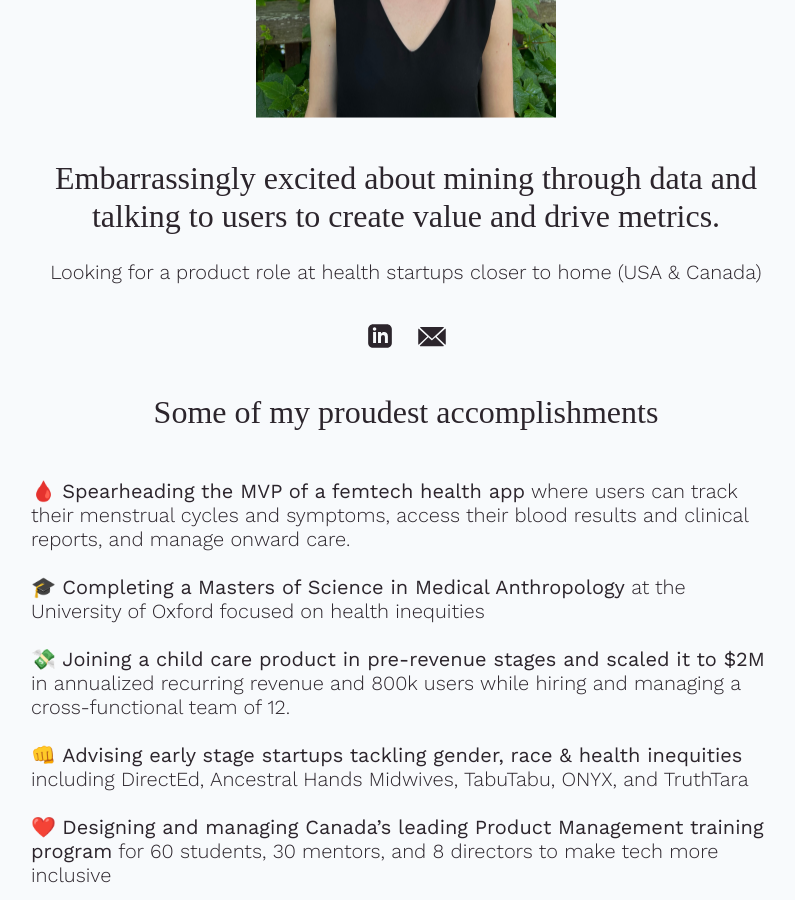
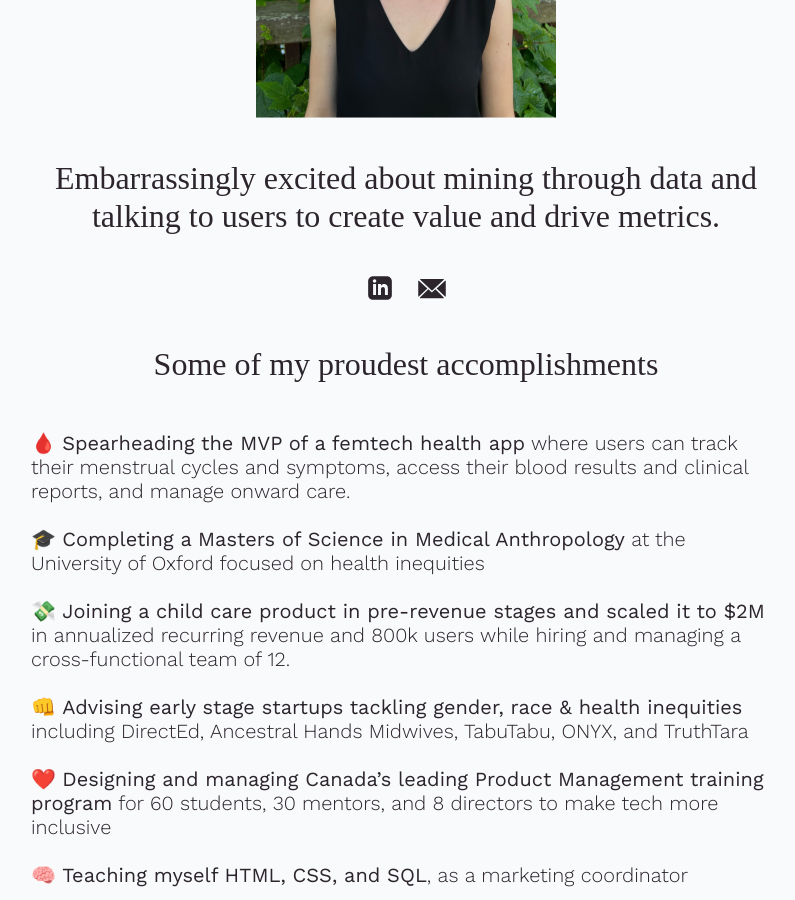
Before and after one commit to shannawn/shannonaw, a Jekyll site: the page index.html, which Jekyll copies as it is, in a window 1280 px wide and 900 px high, scrolled down 396 px. Shown: the whole window, without its empty margins (234-1029 px from the left). Built offline with Jekyll 4.4.1, drawn with Linux system fonts in a browser that asks for light colours; some web fonts are replaced.

Commit message:
Update index.html

```diff
--- a/index.html
+++ b/index.html
@@ -34,7 +34,7 @@
         <h2>
           Embarrassingly excited about mining through data <br class="mobile-break">and talking to users to create value and drive metrics.
         </h2>
-        <p>Looking for a product role at health startups closer to home (USA & Canada)</p>
+        <!-- <p>Looking for a product role at health startups closer to home (USA & Canada)</p> -->
       </div>
       <div class="contact-container">
         <a href="https://www.linkedin.com/in/shannon-auster-weiss/" target="_blank">
```
